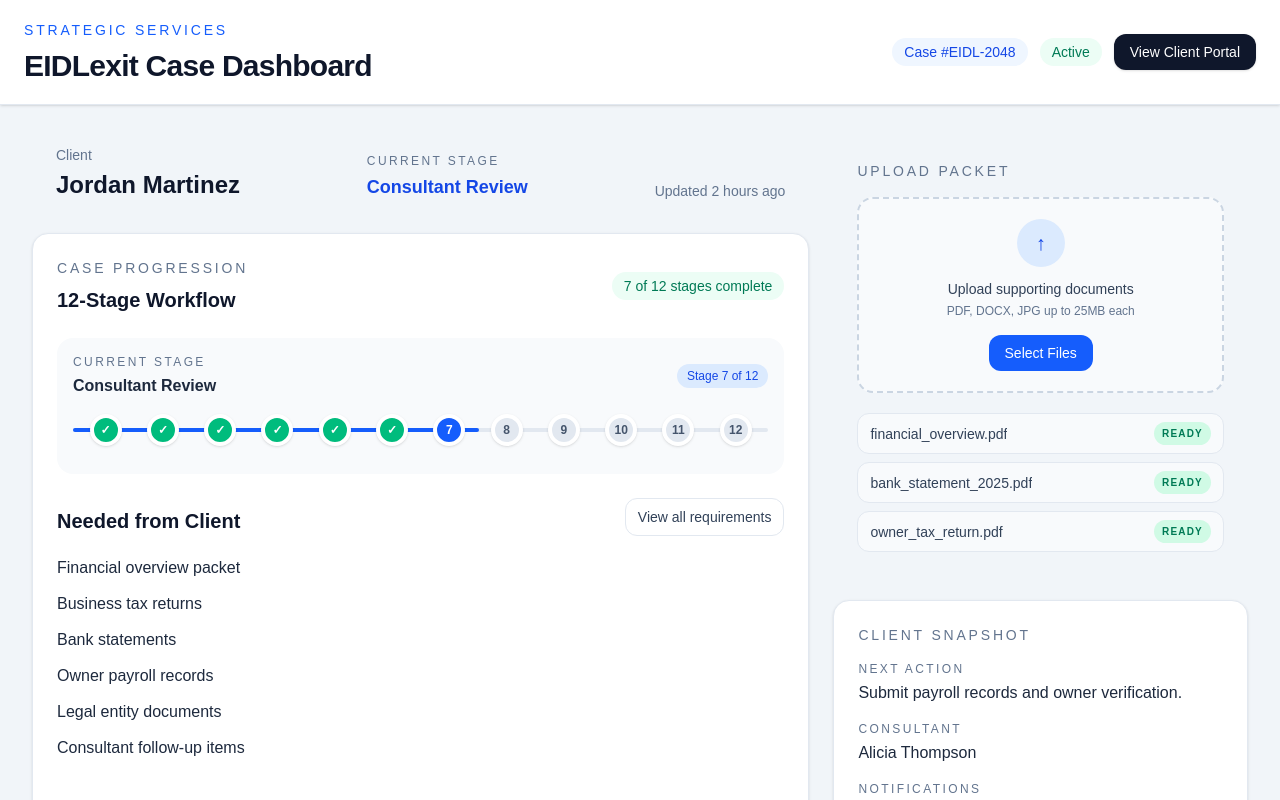
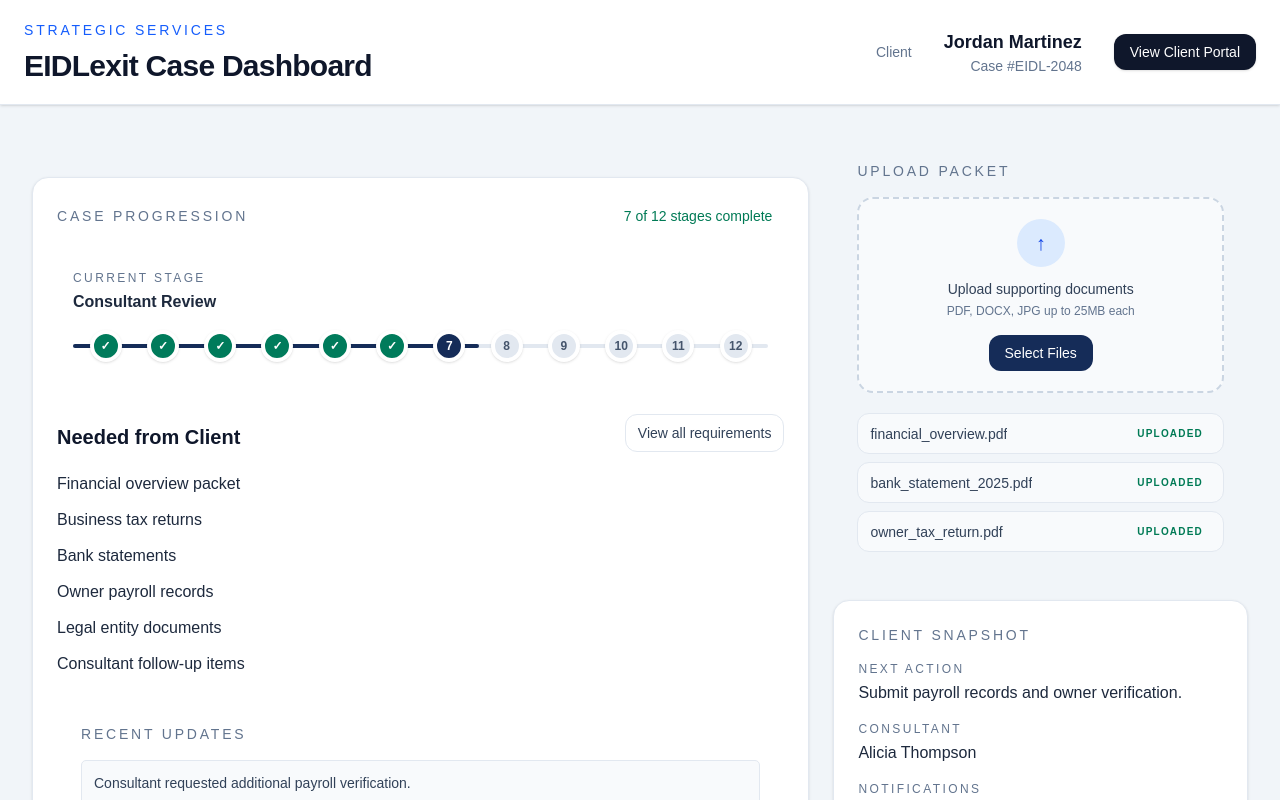
Before and after one commit to AzmayenMurshid/strategic-services, a Next.js app: page / in a window 1280 px wide. Shown: the top 800 px of the page. Built offline with nearby package versions, Linux system fonts and the light colour scheme.

Commit message:
UI style Edit #1

```diff
--- a/app/page.tsx
+++ b/app/page.tsx
@@ -71,12 +71,13 @@ export default function Home() {
               </h1>
             </div>
 
-            <div className="flex flex-wrap items-center gap-3">
-              <div className="rounded-full bg-blue-50 px-3 py-1 text-sm font-medium text-blue-700">
-                Case #EIDL-2048
+            <div className="flex flex-wrap items-center gap-8">
+              <div>
+                  <p className="text-sm font-medium text-slate-500">Client</p>
               </div>
-              <div className="rounded-full bg-emerald-50 px-3 py-1 text-sm font-medium text-emerald-700">
-                Active
+              <div className="flex flex-col items-end">
+                <div className="text-lg font-semibold text-slate-900">Jordan Martinez</div>
+                <div className="text-sm font-medium text-slate-500">Case #EIDL-2048</div>
               </div>
               <button className="rounded-xl bg-slate-900 px-4 py-2 text-sm font-medium text-white shadow-sm transition hover:bg-slate-700">
                 View Client Portal
@@ -91,16 +92,6 @@ export default function Home() {
           <section className="space-y-6">
             <div className="rounded-[5px] border-slate-200 px-6 py-2">
               <div className="flex flex-col gap-4 md:flex-row md:items-end md:justify-between">
-                <div>
-                  <p className="text-sm font-medium text-slate-500">Client</p>
-                  <h2 className="mt-1 text-2xl font-semibold">Jordan Martinez</h2>
-                </div>
-
-                <div className="flex flex-col items-start gap-1">
-                  <p className="text-xs uppercase tracking-[0.2em] text-slate-500">Current Stage</p>
-                  <p className="text-lg font-semibold text-blue-700">Consultant Review</p>
-                </div>
-                <p className="text-sm text-slate-500">Updated 2 hours ago</p>
               </div>
             </div>
 
@@ -111,21 +102,17 @@ export default function Home() {
                     <p className="text-sm font-medium uppercase tracking-[0.2em] text-slate-500">
                       Case Progression
                     </p>
-                    <h3 className="mt-2 text-xl font-semibold">12-Stage Workflow</h3>
                   </div>
-                  <div className="rounded-full bg-emerald-50 px-3 py-1 text-sm font-medium text-emerald-700">
+                  <div className="rounded-full px-3 py-1 text-sm font-medium text-emerald-700">
                     7 of 12 stages complete
                   </div>
                 </div>
 
-                <div className="rounded-2xl bg-slate-50 p-4">
+                <div className="rounded-[10px] p-4">
                   <div className="mb-4 flex items-center justify-between gap-3">
                     <div>
                       <p className="text-xs uppercase tracking-[0.2em] text-slate-500">Current stage</p>
                       <p className="mt-1 text-base font-semibold text-slate-800">{activeStage.name}</p>
-                    </div>
-                    <div className="rounded-full bg-blue-100 px-2.5 py-1 text-xs font-medium text-blue-700">
-                      Stage {activeStageIndex + 1} of {stages.length}
                     </div>
                   </div>
 
@@ -137,8 +124,8 @@ export default function Home() {
                     <div className="relative mb-3 px-1">
                       <div className="absolute left-0 right-0 top-1/2 h-1 -translate-y-1/2 rounded-full bg-slate-200" />
                       <div
-                        className="absolute left-0 top-1/2 h-1 -translate-y-1/2 rounded-full bg-blue-600"
-                        style={{ width: `${progressPercent}%` }}
+                        className="absolute left-0 top-1/2 h-1 -translate-y-1/2 rounded-full"
+                        style={{ width: `${progressPercent}%`, backgroundColor: "#152c58" }}
                       />
 
                       <div className="relative flex items-center justify-between">
@@ -151,11 +138,18 @@ export default function Home() {
                               <div
                                 className={`relative z-10 flex h-8 w-8 items-center justify-center rounded-full border-4 border-white text-xs font-bold shadow-sm ${
                                   isComplete
-                                    ? "bg-emerald-500 text-white"
+                                    ? "text-white"
                                     : isActive
-                                      ? "bg-blue-600 text-white"
+                                      ? "text-white"
                                       : "bg-slate-200 text-slate-600"
                                 }`}
+                                style={
+                                  isComplete
+                                    ? { backgroundColor: "#007b5b" }
+                                    : isActive
+                                      ? { backgroundColor: "#152c58" }
+                                      : undefined
+                                }
                               >
                                 {isComplete ? "✓" : index + 1}
                               </div>
@@ -248,7 +242,7 @@ export default function Home() {
                 </div>
                 <p className="mt-3 text-sm font-medium text-slate-700">Upload supporting documents</p>
                 <p className="mt-1 text-xs text-slate-500">PDF, DOCX, JPG up to 25MB each</p>
-                <button className="mt-4 rounded-xl bg-blue-600 px-4 py-2 text-sm font-medium text-white hover:bg-blue-500">
+                <button className="mt-4 rounded-xl bg-[#152c58] px-4 py-2 text-sm font-medium text-white hover:opacity-70">
                   Select Files
                 </button>
               </div>
@@ -260,8 +254,8 @@ export default function Home() {
                     className="flex items-center justify-between rounded-xl border border-slate-200 bg-slate-50 px-3 py-2"
                   >
                     <span className="truncate text-sm text-slate-700">{file}</span>
-                    <span className="rounded-full bg-emerald-100 px-2 py-1 text-[10px] font-semibold uppercase tracking-[0.12em] text-emerald-700">
-                      Ready
+                    <span className="rounded-full px-2 py-1 text-[10px] font-semibold uppercase tracking-[0.12em] text-emerald-700">
+                      uploaded
                     </span>
                   </div>
                 ))}
```
Also changed, not shown: .brand-colors.txt (added).
